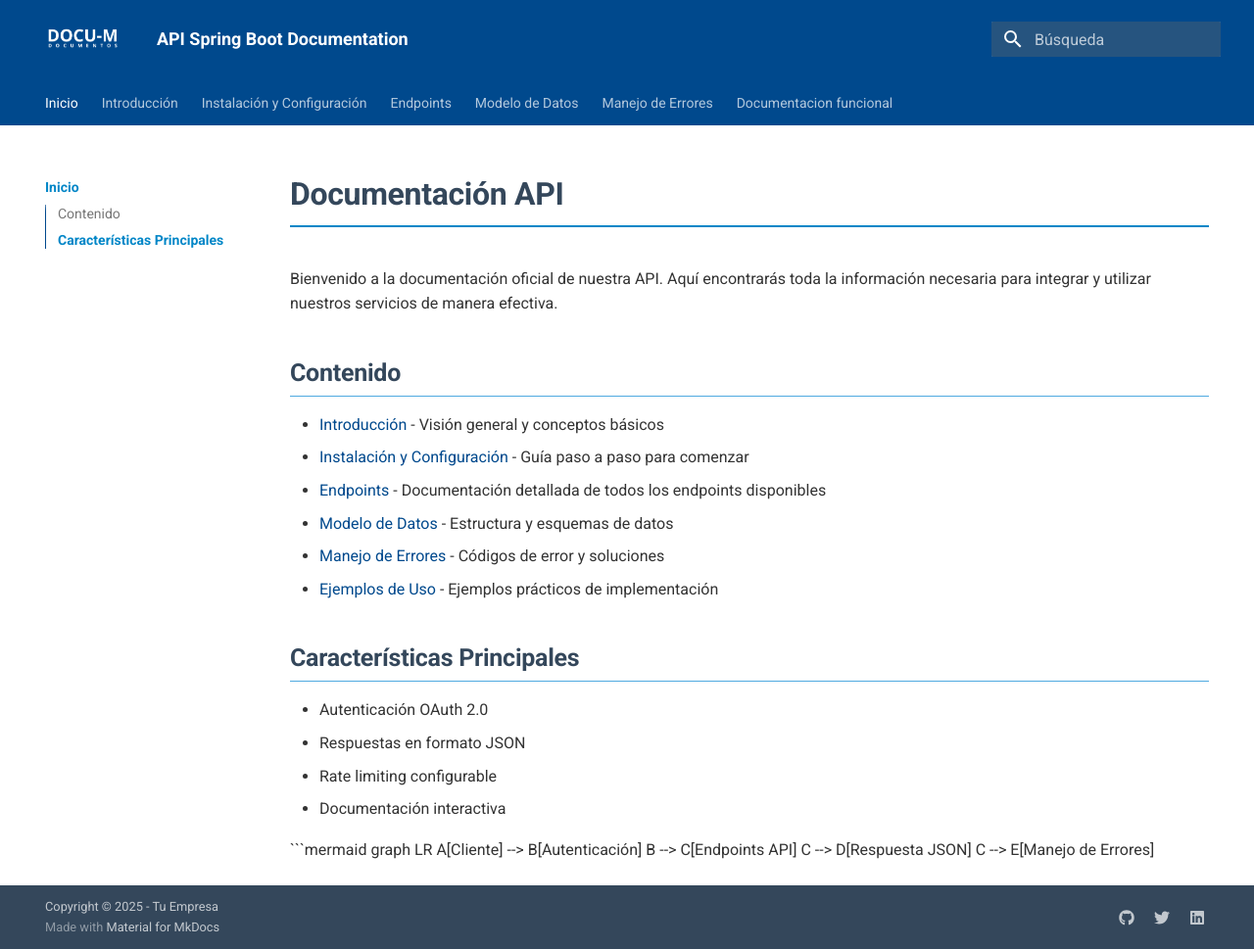
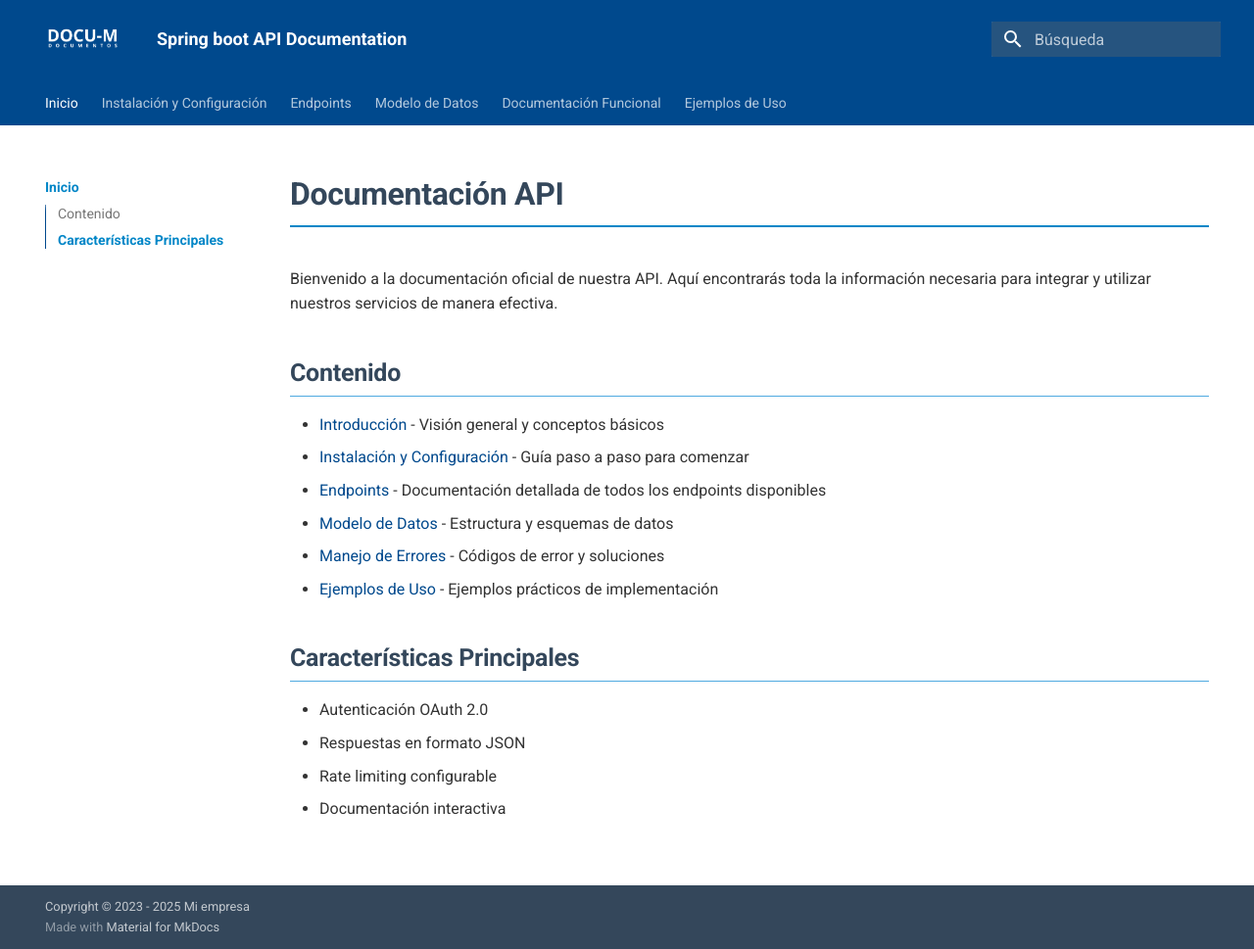
Before and after one commit to MaximilianoRodrigoSoria/docu-m, an MkDocs documentation site: the page built from content/index.md, in a window 1280 px wide and 969 px high. Shown: the whole window at 98% size. Built offline with MkDocs 1.6.1 and Material for MkDocs 9.7.7, drawn with Linux system fonts in a browser that asks for light colours.

Commit message:
fix docu

````diff
--- a/content/index.md
+++ b/content/index.md
@@ -17,10 +17,3 @@ Bienvenido a la documentación oficial de nuestra API. Aquí encontrarás toda l
 - Respuestas en formato JSON
 - Rate limiting configurable
 - Documentación interactiva
-
-```mermaid
-graph LR
-    A[Cliente] --> B[Autenticación]
-    B --> C[Endpoints API]
-    C --> D[Respuesta JSON]
-    C --> E[Manejo de Errores]
--- a/docker-compose.yml
+++ b/docker-compose.yml
@@ -3,12 +3,12 @@ version: '3.8'
 services:
   docs:
     image: squidfunk/mkdocs-material:latest
-    container_name: mkdocks
+    container_name: msb_universal_co_docs
     ports:
       - "9005:9005"
     volumes:
       - ./:/docs
-    command: serve --dev-addr=0.0.0.0:9005 --config-file mkdocs.yml
+    command: serve --dev-addr=0.0.0.0:9005 --config-file /docs/mkdocs.yml
     networks:
       - docs_network
 
--- a/mkdocs.yml
+++ b/mkdocs.yml
@@ -1,6 +1,6 @@
-site_name: API Spring Boot Documentation
-site_description: Documentación de la API REST con Spring Boot
-site_author: Tu Nombre
+site_name: Spring boot API Documentation
+site_description: Spring boot API Documentation
+site_author: Mi empresa
 
 # Configuración de directorios
 docs_dir: 'content'  # Los archivos markdown están en el directorio content
@@ -10,10 +10,22 @@ site_dir: 'site'  # La salida generada irá aquí
 theme:
   name: material
   palette:
-    # Usar solo el esquema claro
-    - scheme: default
-      primary: custom  # Permite personalizar el color primario en el CSS
-      accent: custom   # Permite personalizar el color de acento en el CSS
+    # Cambio de color principal a gris oscuro
+    primary:
+      - media: "(prefers-color-scheme)"
+        scheme: default
+        primary: grey
+        accent: indigo
+        toggle:
+          icon: material/brightness-auto
+          name: Switch to dark mode
+      - media: "(prefers-color-scheme: dark)"
+        scheme: slate
+        primary: grey
+        accent: indigo
+        toggle:
+          icon: material/brightness-4
+          name: Switch to light mode
   features:
     - navigation.tabs
     - navigation.sections
@@ -21,11 +33,9 @@ theme:
     - toc.integrate
     - search.suggest
     - search.highlight
-    - content.code.copy
-    - content.code.annotate
   language: es
   logo: assets/logo.png  # Ruta al logo
-  favicon: assets/favicon.png  # También usar el logo como favicon
+  favicon: assets/logo.png  # También usar el logo como favicon
 
 # Extensiones de Markdown
 markdown_extensions:
@@ -60,13 +70,13 @@ markdown_extensions:
 # Navegación
 nav:
   - Inicio: index.md
-  - Introducción: introduccion.md
   - Instalación y Configuración: instalacion-configuracion.md
   - Endpoints:
       - General: endpoints.md
   - Modelo de Datos: modelos-datos.md
-  - Manejo de Errores: manejo-errores.md
-  - Documentacion funcional: ejemplos-uso.md
+  - Documentación Funcional: documentacion-funcional.md
+  - Ejemplos de Uso: ejemplos-uso.md
+
 
 # Hojas de estilo adicionales
 extra_css:
@@ -82,14 +92,4 @@ plugins:
 dev_addr: 0.0.0.0:9005
 
 # Personalización del copyright
-copyright: Copyright &copy; 2025 - Tu Empresa
-
-# Redes sociales
-extra:
-  social:
-    - icon: fontawesome/brands/github
-      link: https://github.com/tuorganizacion
-    - icon: fontawesome/brands/twitter
-      link: https://twitter.com/tuorganizacion
-    - icon: fontawesome/brands/linkedin
-      link: https://linkedin.com/company/tuorganizacion
+copyright: Copyright &copy; 2023 - 2025 Mi empresa
````
Also changed, not shown: content/introduccion.md (deleted, +0 -54 lines).
